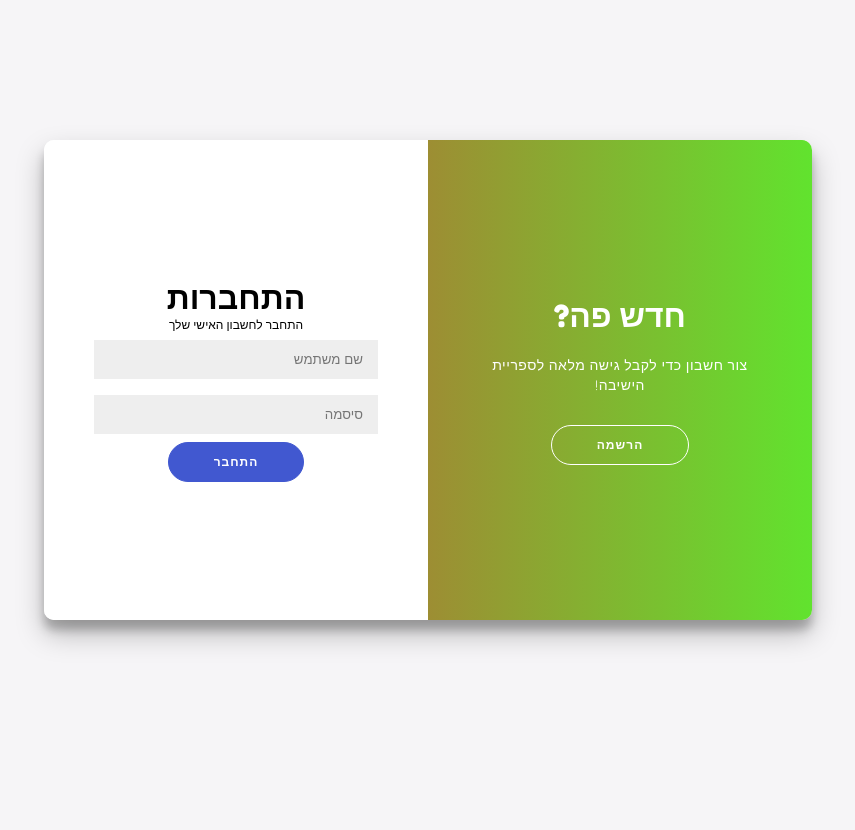
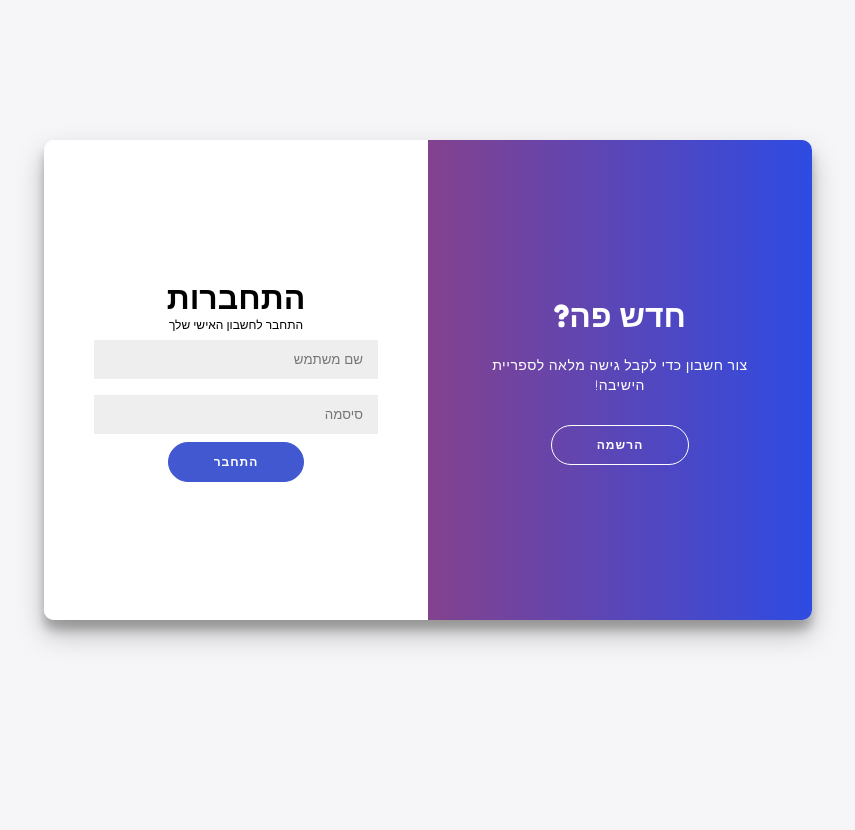
Before and after one commit to TapChap/LibraryCatalog, a Python web app: template app/templates/landing.html in a window 1280 px wide. Shown: the whole page, without its empty margins (212-1067 px from the left). Run offline with Jinja, Linux system fonts and the light colour scheme; the template is opened without the code that fills it, so the values that code supplies are empty.

Commit message:
revert signup page gradient color

```diff
--- a/app/static/LandingPage/landing.css
+++ b/app/static/LandingPage/landing.css
@@ -165,8 +165,8 @@ input {
 
 .overlay {
     background: #4158D0;
-    background: -webkit-linear-gradient(to right, #d93838, #5be32e);  /*2e4be3*/
-    background: linear-gradient(to right, #d93838, #61e32e);  /*2e4be3*/
+    background: -webkit-linear-gradient(to right, #d93838, #2e4be3);  /*2e4be3*/
+    background: linear-gradient(to right, #d93838, #2e4be3);  /*2e4be3*/
 
     background-repeat: no-repeat;
     background-size: cover;
```
